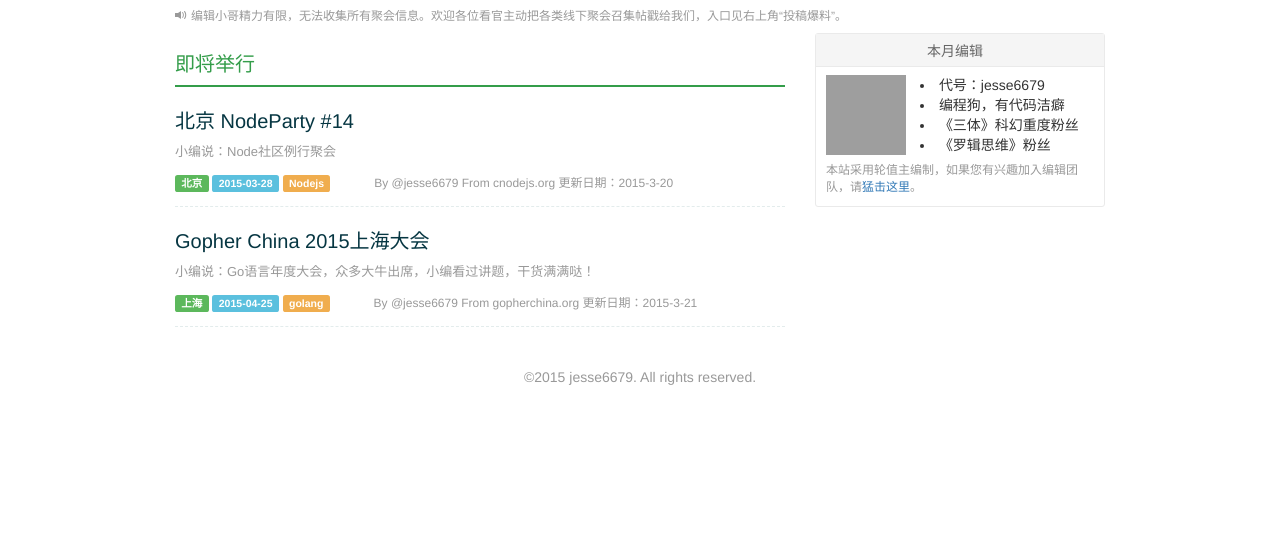
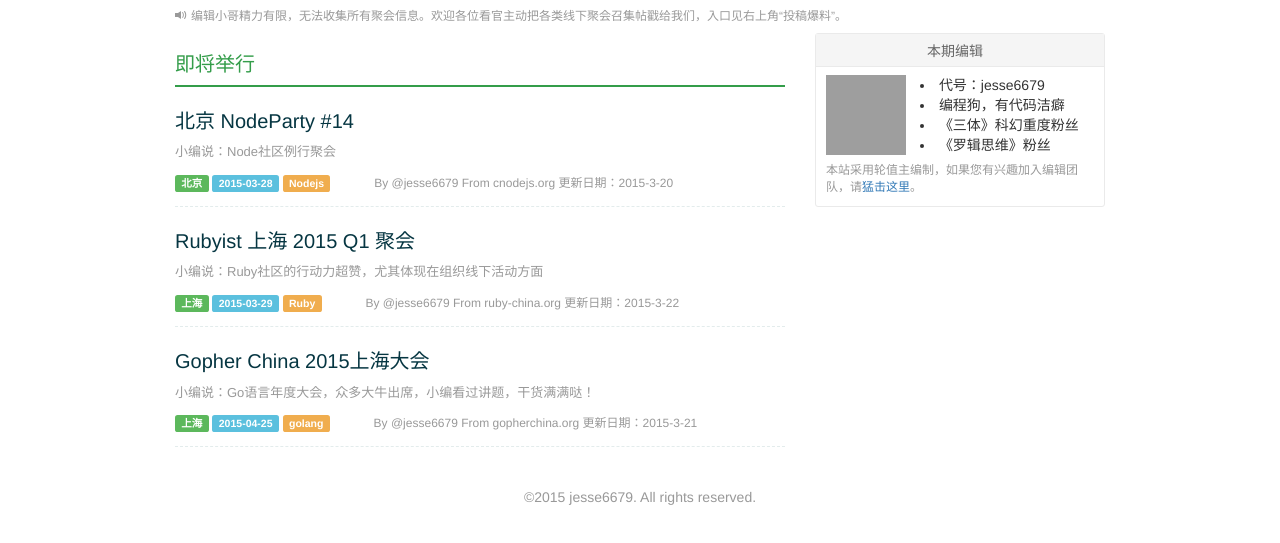
Before and after one commit to jesse6679/docdoc.github.io, a plain HTML site: page index.html in a window 1280 px wide. Shown: the part 203-746 px from the top of the page. Drawn offline with nearby package versions, Linux system fonts and the light colour scheme; grey boxes are pictures that could not be loaded; a script that the page names is missing.

Commit message:
内容发布

```diff
--- a/index.html
+++ b/index.html
@@ -53,6 +53,16 @@
 						</span>
 					</div>
 					<div class="post">
+						<h3 class="title"><a href="https://ruby-china.org/topics/24745" target="_blank">Rubyist 上海 2015 Q1 聚会</a></h3>
+						<p class="summary">小编说：Ruby社区的行动力超赞，尤其体现在组织线下活动方面</p>
+						<span class="meta">
+							<span class="label label-success" title="活动城市">上海</span>
+							<span class="label label-info" title="活动时间">2015-03-29</span>
+							<span class="label label-warning" title="类别标签">Ruby</span>
+							<span class="from">By @jesse6679 From ruby-china.org 更新日期：2015-3-22</span>
+						</span>
+					</div>
+					<div class="post">
 						<h3 class="title"><a href="http://gopherchina.org/" target="_blank">Gopher China 2015上海大会</a></h3>
 						<p class="summary">小编说：Go语言年度大会，众多大牛出席，小编看过讲题，干货满满哒！</p>
 						<span class="meta">
@@ -67,7 +77,7 @@
 			</div>
 			<aside class="col-md-4">
 				<div class="box">
-					<h4 class="title">本月编辑</h2>
+					<h4 class="title">本期编辑</h2>
 					<div class="content">
 						<div class="avatar">
 							<img src="http://oortsimg.b0.upaiyun.com/ctk/avt2.jpg" alt="" width="80" height="80" />
```
